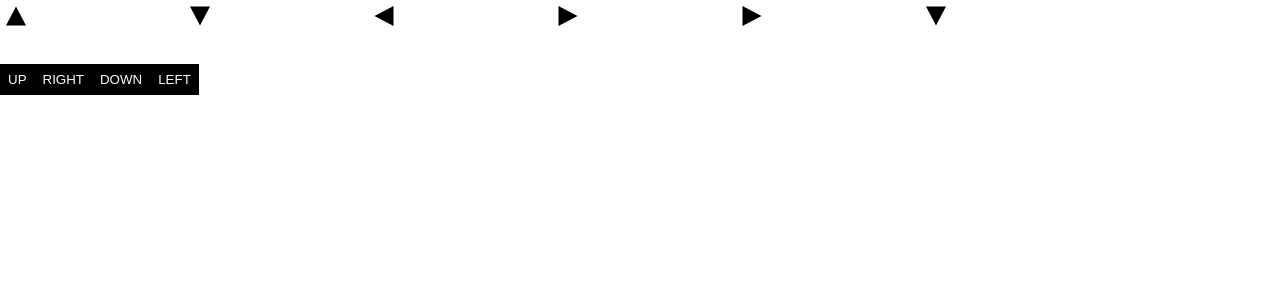
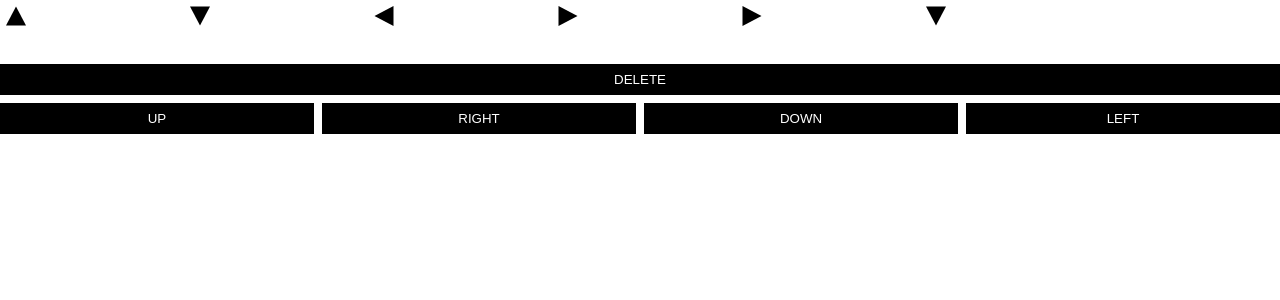
Before and after one commit to schatt3npakt/advc, a Vue app in the folder frontend/: page / in a window 1280 px wide. Shown: the top 300 px of the page. Built offline with nearby package versions, Linux system fonts and the light colour scheme.

Commit message:
add remove button

```diff
--- a/frontend/src/store/store.js
+++ b/frontend/src/store/store.js
@@ -24,9 +24,14 @@ export const useStore = defineStore("store", () => {
     puzzleState.value.isPuzzleSolved = puzzleState.value.state.join("") === puzzleConfig.value.solution
   }
 
+  function removeFromPuzzleState () {
+    puzzleState.value.state.pop()
+  }
+
   return {
     puzzleConfig,
     puzzleState,
-    appendToPuzzleState
+    appendToPuzzleState,
+    removeFromPuzzleState
   }
 })
--- a/frontend/src/views/GameView/components/PlayerInputs.vue
+++ b/frontend/src/views/GameView/components/PlayerInputs.vue
@@ -3,11 +3,24 @@ import PlayerInputsButton from './PlayerInputsButton.vue';
 </script>
 
 <template>
-  <PlayerInputsButton :text="'UP'" />
-  <PlayerInputsButton :text="'RIGHT'" />
-  <PlayerInputsButton :text="'DOWN'" />
-  <PlayerInputsButton :text="'LEFT'" />
+  <PlayerInputsButton class="delete" :type="'remove'" :text="'DELETE'" />
+
+  <div class="row">
+    <PlayerInputsButton :type="'add'" :text="'UP'" />
+    <PlayerInputsButton :type="'add'" :text="'RIGHT'" />
+    <PlayerInputsButton :type="'add'" :text="'DOWN'" />
+    <PlayerInputsButton :type="'add'" :text="'LEFT'" />
+  </div>
+
 </template>
 
 <style scoped>
+.delete {
+  margin-bottom: 8px;
+}
+
+.row {
+  display: flex;
+  gap: 8px;
+}
 </style>
--- a/frontend/src/views/GameView/components/PlayerInputsButton.vue
+++ b/frontend/src/views/GameView/components/PlayerInputsButton.vue
@@ -1,27 +1,41 @@
 <script setup>
 import { useStore } from '../../../store/store';
 
-const { puzzleState, appendToPuzzleState } = useStore()
+const { puzzleState, appendToPuzzleState, removeFromPuzzleState } = useStore()
 const props = defineProps({
   text: String,
+  type: String,
 })
+
+function clickHandler (handlerInput) {
+  switch (props.type) {
+    case "add":
+      appendToPuzzleState(handlerInput)
+      break;
+    case "remove":
+      removeFromPuzzleState()
+      break;
+  }
+}
 </script>
 
 <template>
   <input
     type="button"
     :disabled="puzzleState.isPuzzleSolved"
-    @click="appendToPuzzleState(props.text)"
+    @click="clickHandler(props.text)"
     :value="props.text"
   />
 </template>
 
 <style scoped>
 input {
-  color: var(--primary-color-light);
   background-color: var(--primary-color-dark);
   border: none;
+  color: var(--primary-color-light);
+  display: block;
   padding: 8px;
+  width: 100%;
 }
 
 input:disabled {
```
